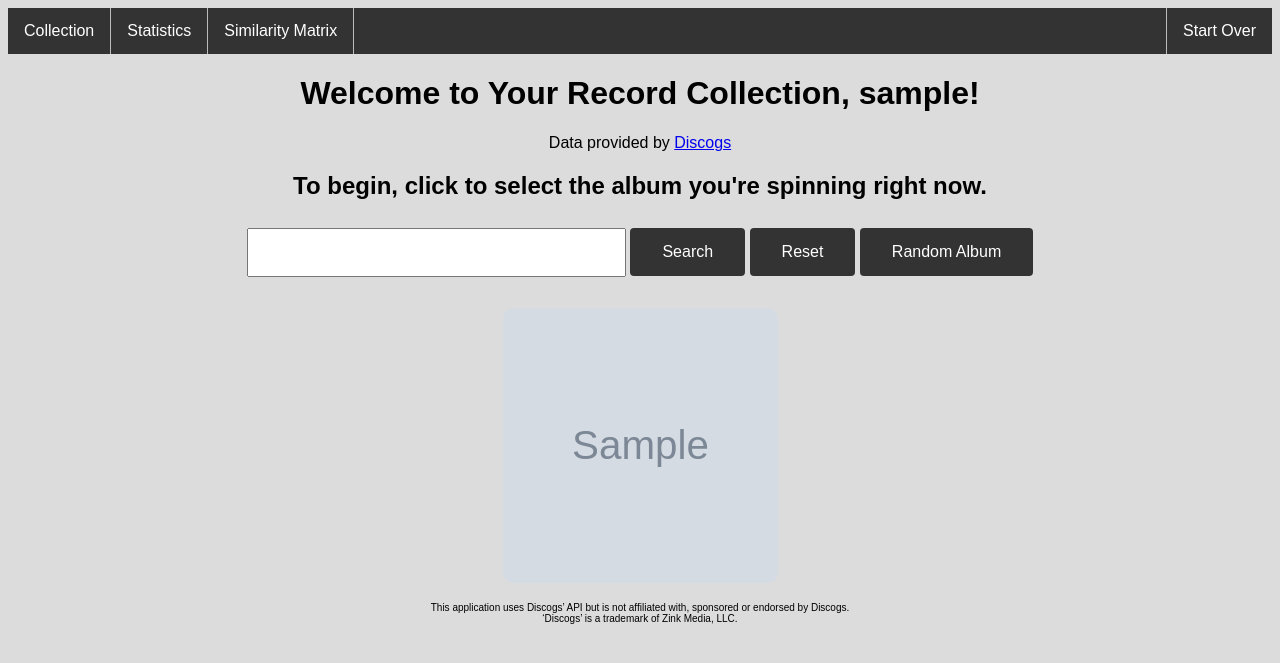
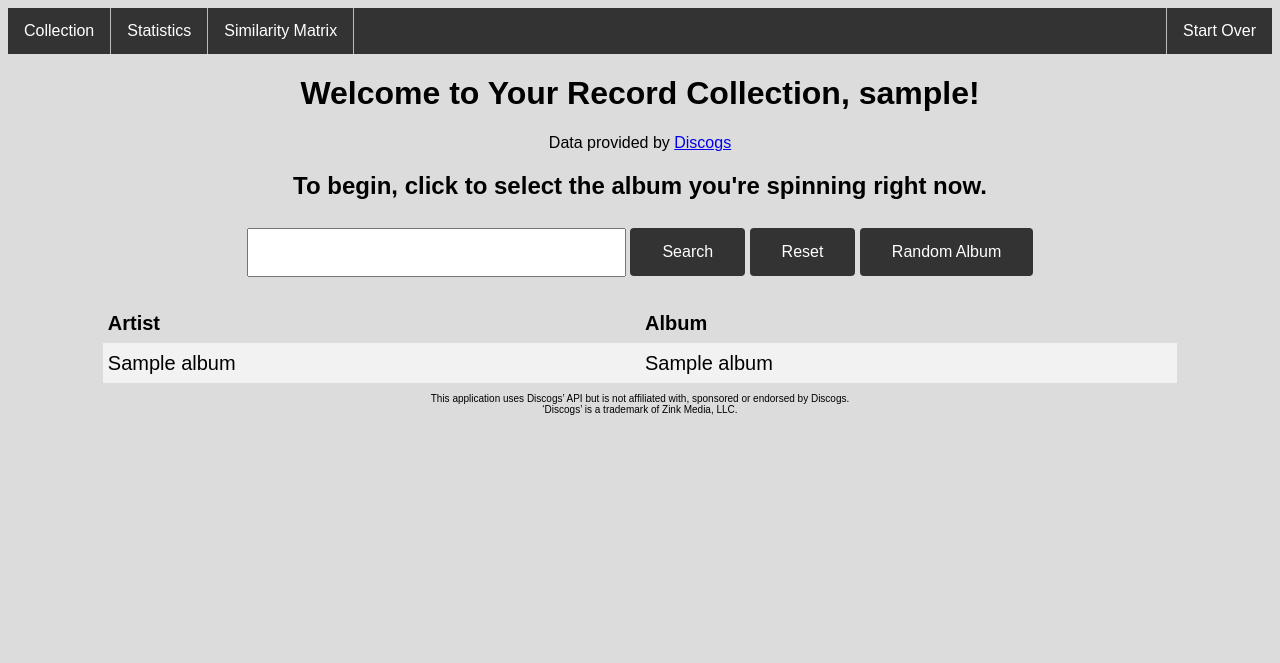
Before and after one commit to traveling-walker/travis-walker-capstone, a Flask app: template whatsNext/templates/releases.html in a window 1280 px wide. Shown: the top 663 px of the page. Run offline with Flask 2, Linux system fonts and the light colour scheme; the template is opened without the code that fills it: most values are stand-ins (such as "Sample title", 1, 10 or a date in 2020).

Commit message:
Replace album art with table view for homepage

```diff
--- a/whatsNext/templates/releases.html
+++ b/whatsNext/templates/releases.html
@@ -20,13 +20,28 @@ Data provided by
 
 <br>
 
-
-{% for key, value in releases.iterrows() %}
-    <a class="cover_link" href="{{ url_for('release', release_id=value['release_id']) }}"
-       title="{{ value['artist_name']}} - {{value['release_name']}}">
-        <img src="{{value['cover_url']}}">
-    </a>
-{% endfor %}
-
+<table>
+    <tr>
+        <th>Artist</th>
+        <th>Album</th>
+    </tr>
+    {% for key, value in releases.iterrows() %}
+    <tr>
+        <td>
+            <a href="{{ url_for('release', release_id=value['release_id']) }}"
+               title="{{ value['artist_name']}} - {{value['release_name']}}">
+                {{ value['artist_name']}}
+            </a>
+        </td>
+        <td>
+            <a href="{{ url_for('release', release_id=value['release_id']) }}"
+               title="{{ value['artist_name']}} - {{value['release_name']}}"
+            >
+                {{value['release_name']}}
+            </a>
+        </td>
+    </tr>
+    {% endfor %}
+</table>
 
 {% endblock %}
```
